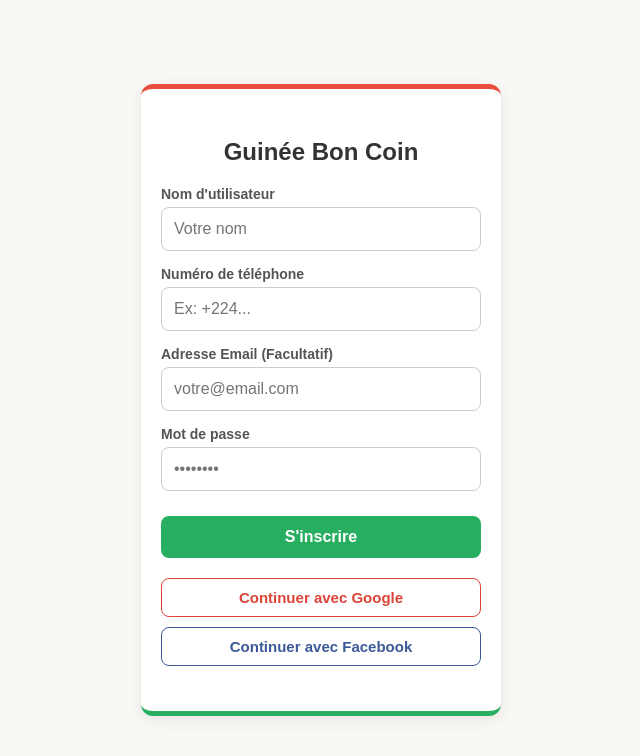
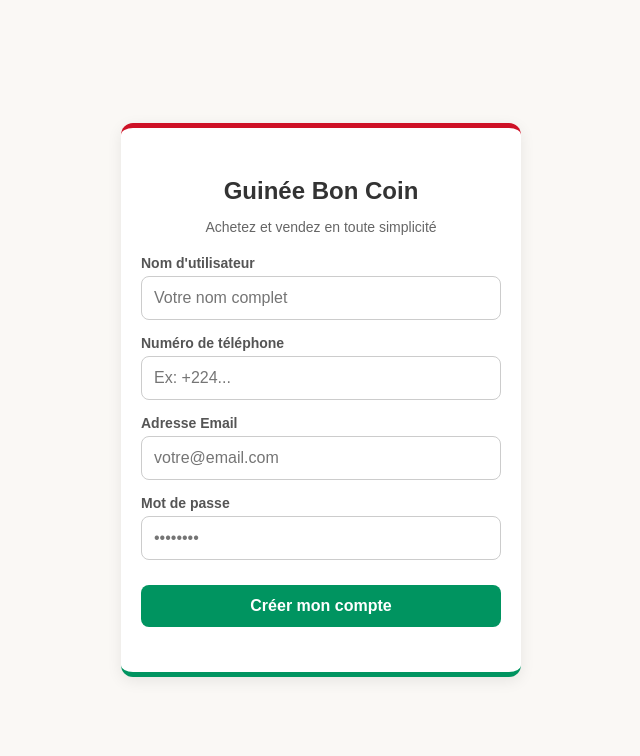
Before and after one commit to fantomekems-ship-it/Guin-e-bon-coin, a plain HTML site: page index.html in a window 1280 px wide. Shown: the whole page, without its empty margins (319-959 px from the left). Drawn offline with nearby package versions, Linux system fonts and the light colour scheme.

Commit message:
Update index.html

```diff
--- a/index.html
+++ b/index.html
@@ -4,15 +4,12 @@
     <meta charset="UTF-8">
     <meta name="viewport" content="width=device-width, initial-scale=1.0">
     <title>Guinée Bon Coin - Inscription</title>
-    <!-- Importation de Supabase JS Client -->
     <script src="https://cdn.jsdelivr.net/npm/@supabase/supabase-js@2"></script>
     <style>
-        * {
-            box-sizing: border-box;
-        }
+        * { box-sizing: border-box; }
         body {
             margin: 0;
-            padding: 0;
+            padding: 20px;
             font-family: Arial, sans-serif;
             background-color: #faf8f5;
             display: flex;
@@ -20,24 +17,19 @@
             align-items: center;
             min-height: 100vh;
         }
-        .container {
-            width: 100%;
-            max-width: 400px;
-            padding: 20px;
-        }
         .card {
             background: #ffffff;
             padding: 30px 20px;
             border-radius: 12px;
             box-shadow: 0 4px 15px rgba(0,0,0,0.08);
-            border-top: 5px solid #e74c3c;
-            border-bottom: 5px solid #27ae60;
+            border-top: 5px solid #ce1126;
+            border-bottom: 5px solid #009460;
+            width: 100%;
+            max-width: 400px;
             text-align: center;
         }
-        h2 {
-            color: #333;
-            margin-bottom: 20px;
-        }
+        h2 { color: #333; margin-bottom: 5px; }
+        p.subtitle { color: #666; font-size: 14px; margin-bottom: 20px; }
         .input-group {
             margin-bottom: 15px;
             text-align: left;
@@ -59,7 +51,7 @@
         .btn-submit {
             width: 100%;
             padding: 12px;
-            background-color: #27ae60;
+            background-color: #009460;
             color: white;
             border: none;
             border-radius: 8px;
@@ -68,29 +60,7 @@
             cursor: pointer;
             margin-top: 10px;
         }
-        .btn-submit:hover {
-            background-color: #219653;
-        }
-        .social-login {
-            margin-top: 20px;
-        }
-        .btn-social {
-            width: 100%;
-            padding: 10px;
-            border-radius: 8px;
-            border: 1px solid #ccc;
-            background: white;
-            font-size: 15px;
-            font-weight: bold;
-            cursor: pointer;
-            margin-top: 10px;
-            display: flex;
-            align-items: center;
-            justify-content: center;
-            gap: 10px;
-        }
-        .btn-google { color: #db4437; border-color: #db4437; }
-        .btn-facebook { color: #3b5998; border-color: #3b5998; }
+        .btn-submit:hover { background-color: #007a4d; }
         #error-message {
             margin-top: 15px;
             font-size: 14px;
@@ -100,40 +70,35 @@
 </head>
 <body>
 
-<div class="container">
 <div class="card">
     <h2>Guinée Bon Coin</h2>
+    <p class="subtitle">Achetez et vendez en toute simplicité</p>
+
     <form id="signup-form">
         <div class="input-group">
             <label for="nom">Nom d'utilisateur</label>
-                <input type="text" id="nom" required placeholder="Votre nom">
+            <input type="text" id="nom" required placeholder="Votre nom complet">
         </div>
         <div class="input-group">
             <label for="telephone">Numéro de téléphone</label>
             <input type="tel" id="telephone" required placeholder="Ex: +224...">
         </div>
         <div class="input-group">
-                <label for="email">Adresse Email (Facultatif)</label>
-                <input type="email" id="email" placeholder="votre@email.com">
+            <label for="email">Adresse Email</label>
+            <input type="email" id="email" required placeholder="votre@email.com">
         </div>
         <div class="input-group">
             <label for="mot_de_passe">Mot de passe</label>
             <input type="password" id="mot_de_passe" required placeholder="••••••••">
         </div>
-            <button type="submit" class="btn-submit">S'inscrire</button>
+        <button type="submit" class="btn-submit">Créer mon compte</button>
     </form>
-
-        <div class="social-login">
-            <button class="btn-social btn-google" id="btn-google" type="button">Continuer avec Google</button>
-            <button class="btn-social btn-facebook" id="btn-facebook" type="button">Continuer avec Facebook</button>
-        </div>
 
     <div id="error-message"></div>
 </div>
-</div>
 
 <script>
-    // Configuration Supabase avec ta clé intégrée
+    // URL exacte de ton projet Supabase et ta nouvelle clé Publishable
     const SUPABASE_URL = 'https://fantomekems.supabase.co';
     const SUPABASE_ANON_KEY = 'Sb_publishable_12Iq5_yhPziBBV3CdxjgqA_AzUOskcd';
 
@@ -145,16 +110,15 @@
 
         const nom = document.getElementById('nom').value.trim();
         const telephone = document.getElementById('telephone').value.trim();
-        const email = document.getElementById('email').value.trim() || null;
+        const email = document.getElementById('email').value.trim();
         const mot_de_passe = document.getElementById('mot_de_passe').value.trim();
         const errorDiv = document.getElementById('error-message');
         errorDiv.textContent = "";
 
         try {
-            // Insertion dans la table 'utilisateurs'
             const { data, error } = await _supabase
                 .from('utilisateurs')
-                .insert([{ nom, telephone, email, mot_de_passe }]);
+                .insert([{ nom: nom, telephone: telephone, email: email, mot_de_passe: mot_de_passe }]);
 
             if (error) {
                 throw error;
@@ -163,24 +127,15 @@
             errorDiv.style.color = "green";
             errorDiv.textContent = "Inscription réussie ! Redirection...";
 
-            // Redirection vers la page d'accueil en cas de succès
             setTimeout(() => {
                 window.location.href = 'accueil.html';
             }, 1000);
 
         } catch (err) {
             console.error("Erreur d'inscription :", err.message);
-            errorDiv.style.color = "#e74c3c";
+            errorDiv.style.color = "#ce1126";
             errorDiv.textContent = "Erreur : " + (err.message || "Impossible de s'inscrire.");
         }
-    });
-
-    document.getElementById('btn-google').addEventListener('click', () => {
-        alert("La connexion Google sera effective une fois configurée dans Supabase Auth.");
-    });
-
-    document.getElementById('btn-facebook').addEventListener('click', () => {
-        alert("La connexion Facebook sera effective une fois configurée dans Supabase Auth.");
     });
 </script>
 
```
Lines whose indentation alone changed are shown as unchanged.
